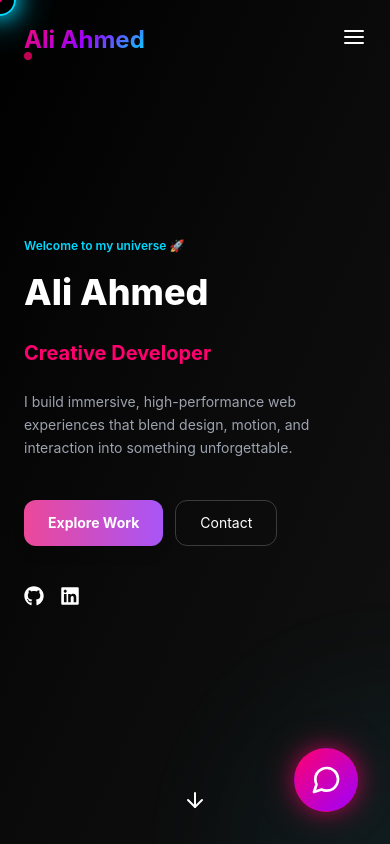
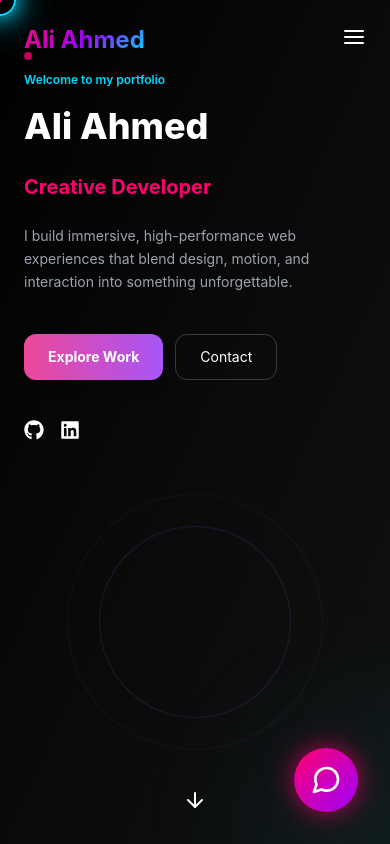
Before and after one commit to ZaynEverett/my-portfolio-ali, a React (Vite) app: page / in a window 390 px wide. Shown: the top 844 px of the page. Built offline with nearby package versions, Linux system fonts and the light colour scheme; the HTML template or start-up script is replaced by a standard one.

Commit message:
Improved responsiveness portfolio sections

```diff
--- a/src/components/Hero.tsx
+++ b/src/components/Hero.tsx
@@ -35,6 +35,7 @@ const Hero = () => {
 
   return (
     <section
+      id="home"
       onMouseMove={handleMouseMove}
       className="min-h-screen flex items-center justify-center px-6 relative overflow-hidden"
     >
@@ -62,7 +63,7 @@ const Hero = () => {
         {/* LEFT SIDE */}
         <div>
           <p className="text-xs sm:text-sm md:text-base text-neon-blue mb-4 font-semibold">
-            Welcome to my universe 🚀
+            Welcome to my portfolio
           </p>
 
           <h1 className="text-4xl sm:text-5xl md:text-7xl font-extrabold leading-tight mb-6">
@@ -133,7 +134,7 @@ const Hero = () => {
         </div>
 
         {/* RIGHT SIDE VISUAL */}
-        <div className="hidden md:flex relative h-[300px] md:h-[400px] items-center justify-center">
+        <div className="relative h-[300px] md:h-[400px] flex items-center justify-center">
           <motion.div
             animate={{ rotate: 360 }}
             transition={{ repeat: Infinity, duration: 20, ease: "linear" }}
```
